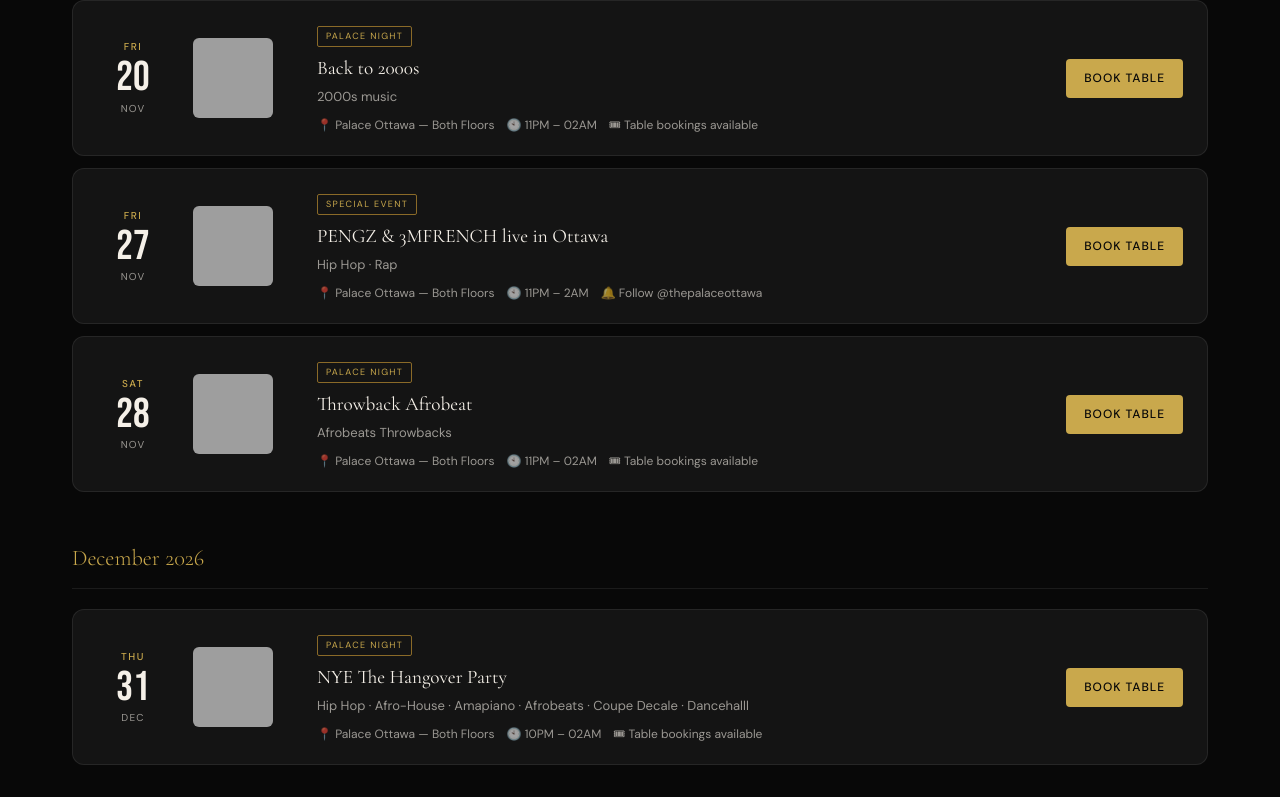
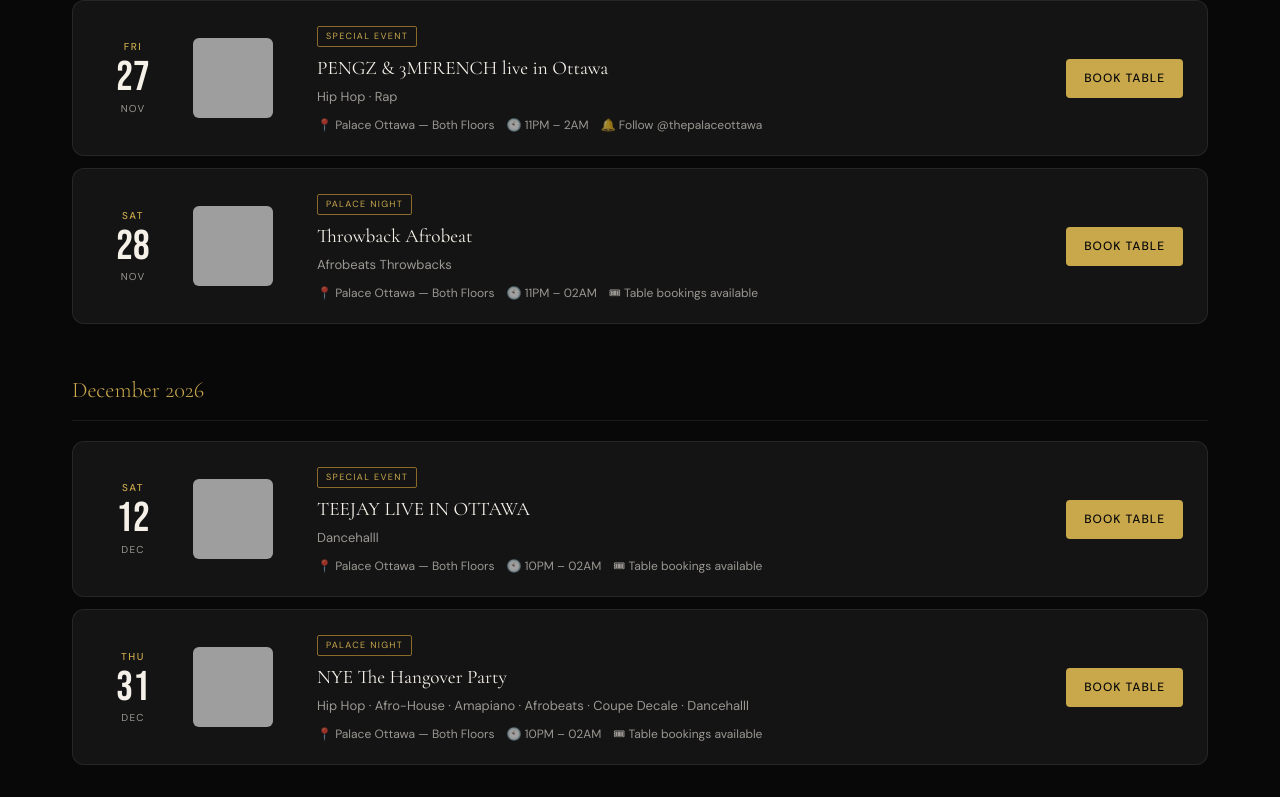
Before and after one commit to azur9534/thepalaceottawa-site, a plain HTML site: page events.html in a window 1280 px wide. Shown: the part 1708-2505 px from the top of the page. Drawn offline with nearby package versions, Linux system fonts and the light colour scheme; grey boxes are pictures that could not be loaded.

Commit message:
Update events.html

```diff
--- a/events.html
+++ b/events.html
@@ -1798,7 +1798,7 @@
           </div>
         </div>
 
-       <!-- EVENT · November 20th · palace night · -->
+       <!-- EVENT · November 20th · palace night ·
         <div class="event-card" data-type="Palace Night" data-date="2026-11-20">
           <div class="event-card-date">
             <span class="ec-day">FRI</span>
@@ -1921,6 +1921,34 @@
      <div class="events-month-group" data-month="2026-12">
         <h3 class="events-month-title">December 2026</h3>
 
+       <!-- EVENT · December 12th ·  special event · -->
+        <div class="event-card" data-type="special" data-date="2026-12-12">
+          <div class="event-card-date">
+            <span class="ec-day">SAT</span>
+            <span class="ec-num">12</span>
+            <span class="ec-month">DEC</span>
+          </div>
+          <div class="event-card-flyer">
+            <img src="https://res.cloudinary.com/dzd4bw9fk/image/upload/v1795630719/TEEJAY.png"
+                 alt="Special Event December 12"
+                 onerror="this.parentElement.innerHTML=flyerFallback('palace-night','PALACE SATURDAYS')"/>
+          </div>
+          <div class="event-card-info">
+            <span class="event-type-badge palace">Special Event</span>
+            <h4>TEEJAY LIVE IN OTTAWA</h4>
+            <p class="event-genre">Dancehalll</p>
+            <div class="event-meta">
+              <span>📍 Palace Ottawa — Both Floors</span>
+              <span>🕙 10PM – 02AM</span>
+              <span>🎟 Table bookings available</span>
+            </div>
+          </div>
+          <div class="event-card-action">
+            <a href="contact.html?type=table&date=December+12" class="btn btn-primary btn-sm">Book Table</a>
+          </div>
+        </div>
+
+
         <!-- EVENT · December 31th · palace night ·  -->
         <div class="event-card" data-type="Palace Night" data-date="2026-31-12">
           <div class="event-card-date">
@@ -1949,7 +1977,7 @@
         </div>
 
 
-       </div><!-- /NOVEMBER 2026 -->
+       </div><!-- /DECEMBER 2026 -->
 
 
 
```
